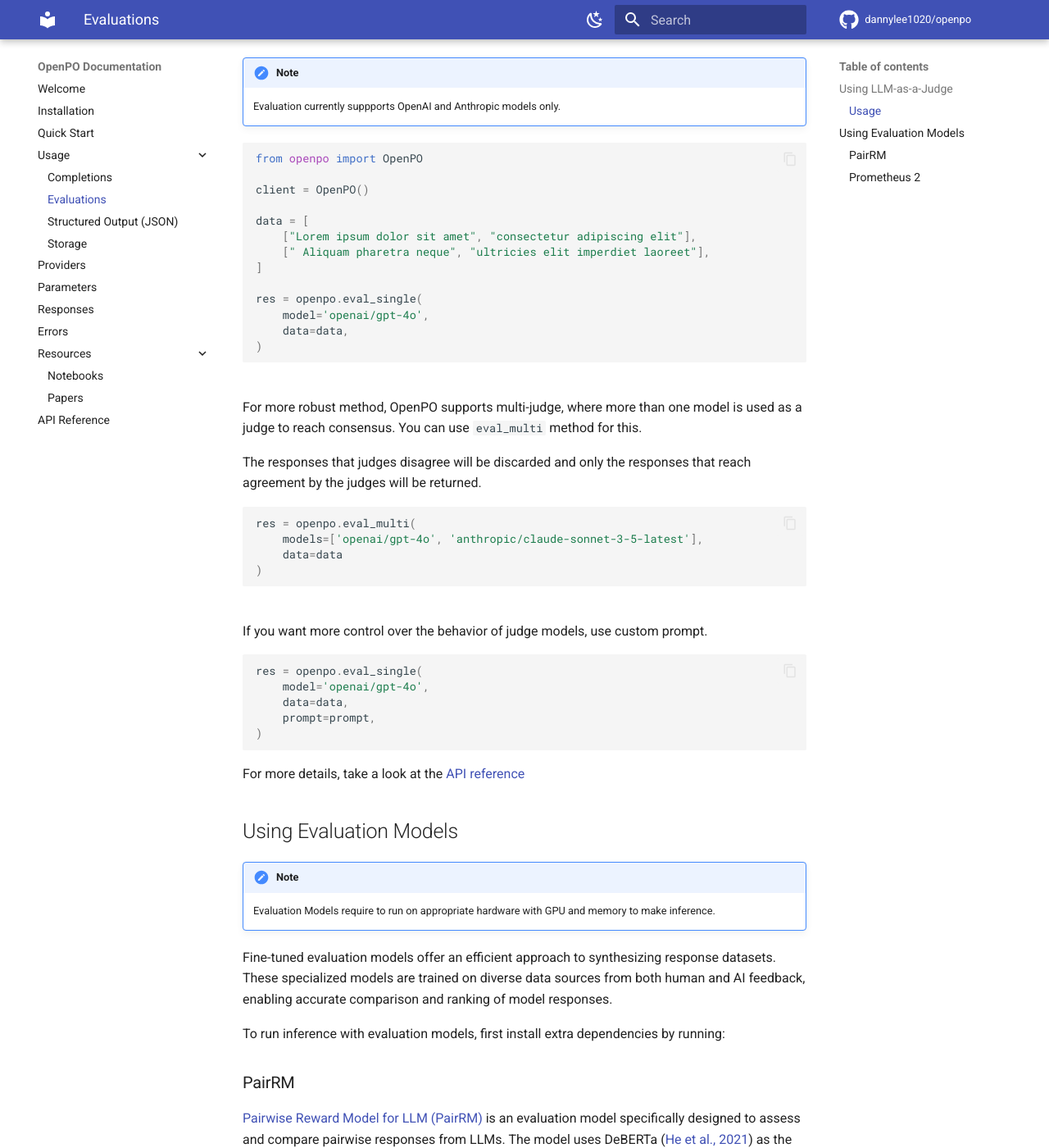
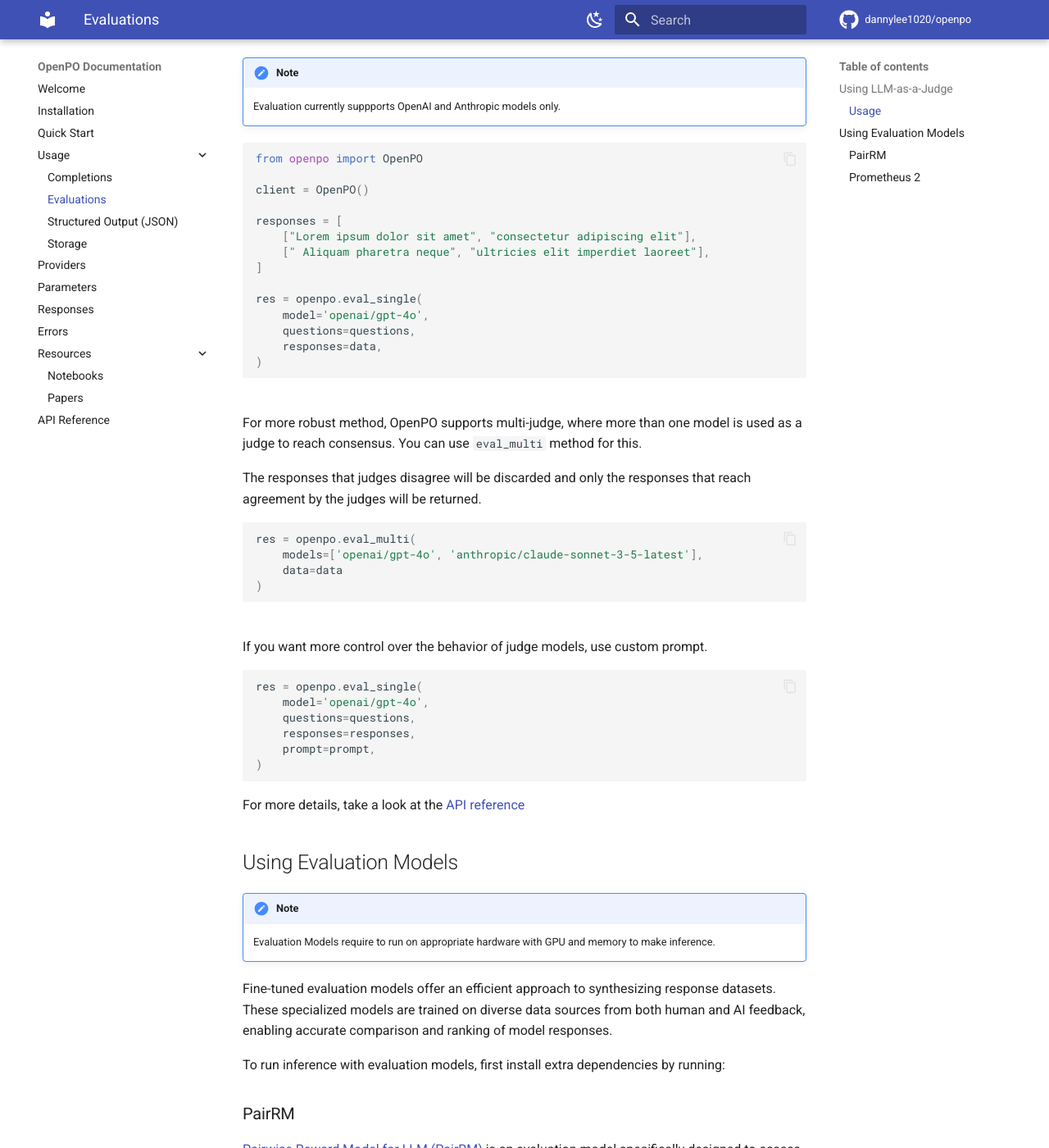
Before and after one commit to dannylee1020/openpo, an MkDocs documentation site: the page built from docs/evaluations.md, in a window 1280 px wide and 1400 px high, scrolled down 601 px. Shown: the whole window at 82% size. Built offline with MkDocs 1.6.1 and Material for MkDocs 9.7.7, drawn with Linux system fonts in a browser that asks for light colours; comment, search, counter and statistics services are not loaded.

Commit message:
update docs

````diff
--- a/docs/evaluations.md
+++ b/docs/evaluations.md
@@ -21,14 +21,15 @@ from openpo import OpenPO
 
 client = OpenPO()
 
-data = [
+responses = [
     ["Lorem ipsum dolor sit amet", "consectetur adipiscing elit"],
     [" Aliquam pharetra neque", "ultricies elit imperdiet laoreet"],
 ]
 
 res = openpo.eval_single(
     model='openai/gpt-4o',
-    data=data,
+    questions=questions,
+    responses=data,
 )
 ```
 <br>
@@ -48,7 +49,8 @@ If you want more control over the behavior of judge models, use custom prompt.
 ```python
 res = openpo.eval_single(
     model='openai/gpt-4o',
-    data=data,
+    questions=questions,
+    responses=responses,
     prompt=prompt,
 )
 
````
Also changed, not shown: docs/notebook.md (+1 -0 lines).
